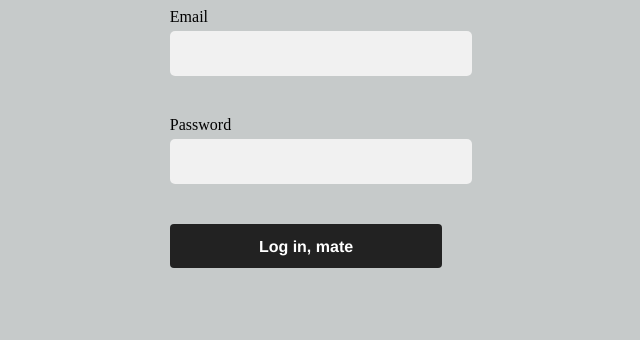
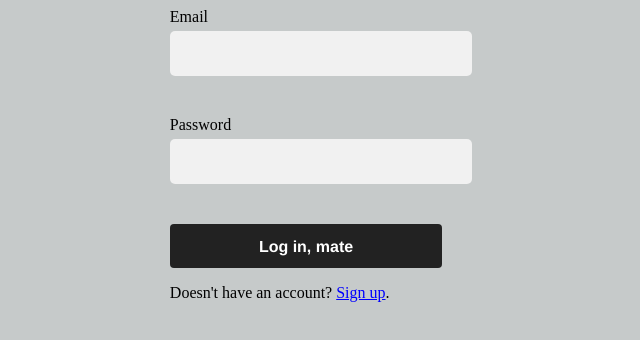
Before and after one commit to Konstantine-T/Task-Vue-Node, a Vue app in the folder Frontend/Vueapp/: page /signin in a window 1280 px wide. Shown: the top 340 px of the page, without its empty margins (334-974 px from the left). Built offline with nearby package versions, Linux system fonts and the light colour scheme; what v-mask would draw is missing.

Commit message:
added signup message on signin page and error styles

```diff
--- a/Frontend/Vueapp/src/components/Delete.vue
+++ b/Frontend/Vueapp/src/components/Delete.vue
@@ -54,3 +54,8 @@ export default {
   },
 };
 </script>
+<style>
+.error {
+  color: red;
+}
+</style>
--- a/Frontend/Vueapp/src/components/Edit.vue
+++ b/Frontend/Vueapp/src/components/Edit.vue
@@ -83,4 +83,7 @@ export default {
 .editBtn {
   margin-top: 5px;
 }
+.error {
+  color: red;
+}
 </style>
--- a/Frontend/Vueapp/src/components/Profile.vue
+++ b/Frontend/Vueapp/src/components/Profile.vue
@@ -91,4 +91,7 @@ export default {
   position: flex;
   margin-top: 5px;
 }
+.error {
+  color: red;
+}
 </style>
--- a/Frontend/Vueapp/src/components/Signin.vue
+++ b/Frontend/Vueapp/src/components/Signin.vue
@@ -9,6 +9,9 @@
       </label>
       <p class="error" v-if="error">{{ errorMessage }}</p>
       <button type="submit" @click.prevent="handleLogin">Log in, mate</button>
+      <p>
+        Doesn't have an account? <span @click="handleSignup">Sign up</span>.
+      </p>
     </form>
   </div>
 </template>
@@ -57,6 +60,9 @@ export default {
         this.user.email = this.user.password = '';
       }
     },
+    handleSignup() {
+      this.$router.push({ name: 'signup' });
+    },
   },
 };
 </script>
@@ -66,4 +72,11 @@ export default {
   justify-content: center;
   align-content: center;
 }
+span {
+  color: blue;
+  text-decoration: underline;
+}
+.error {
+  color: red;
+}
 </style>
```
